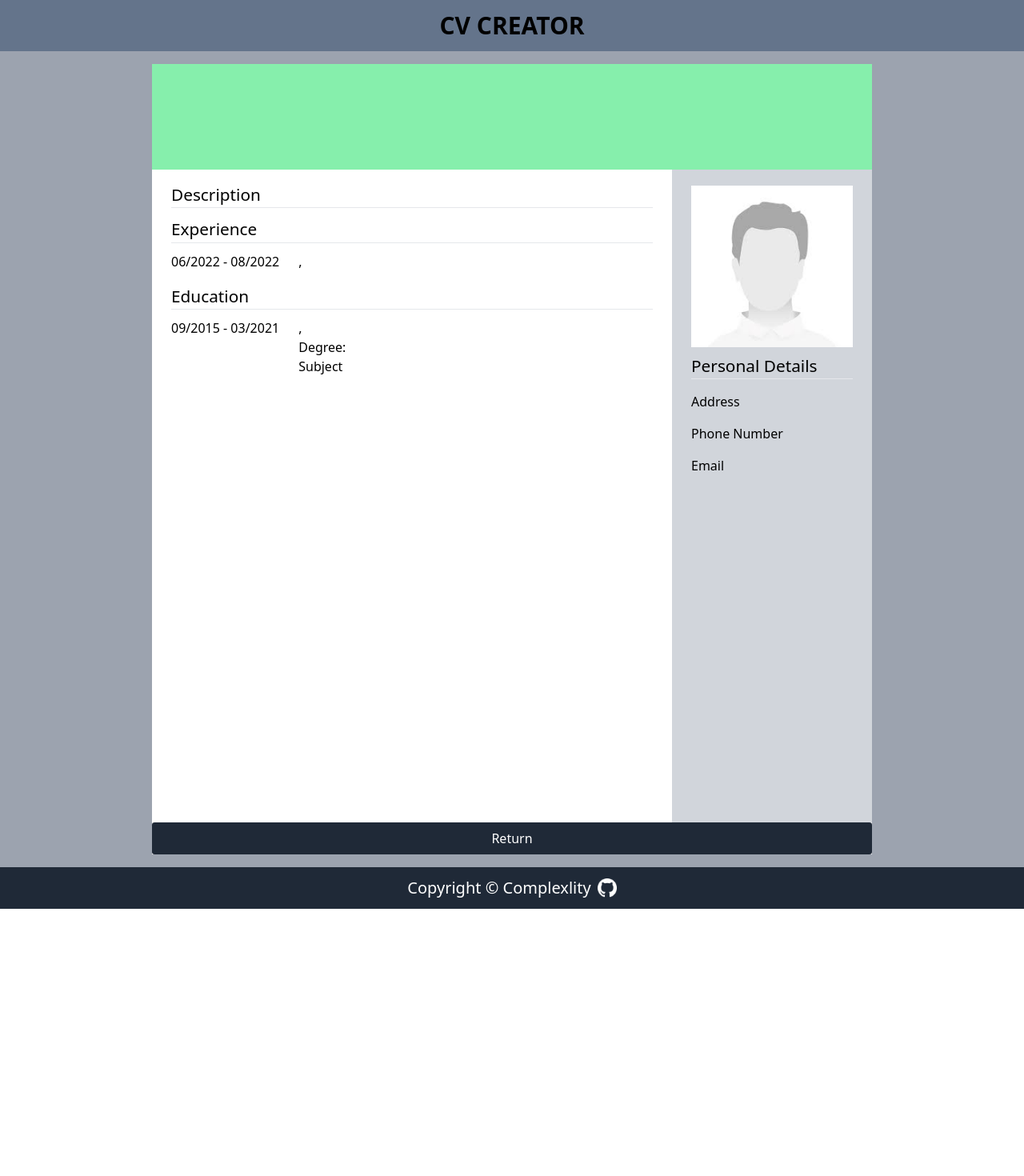
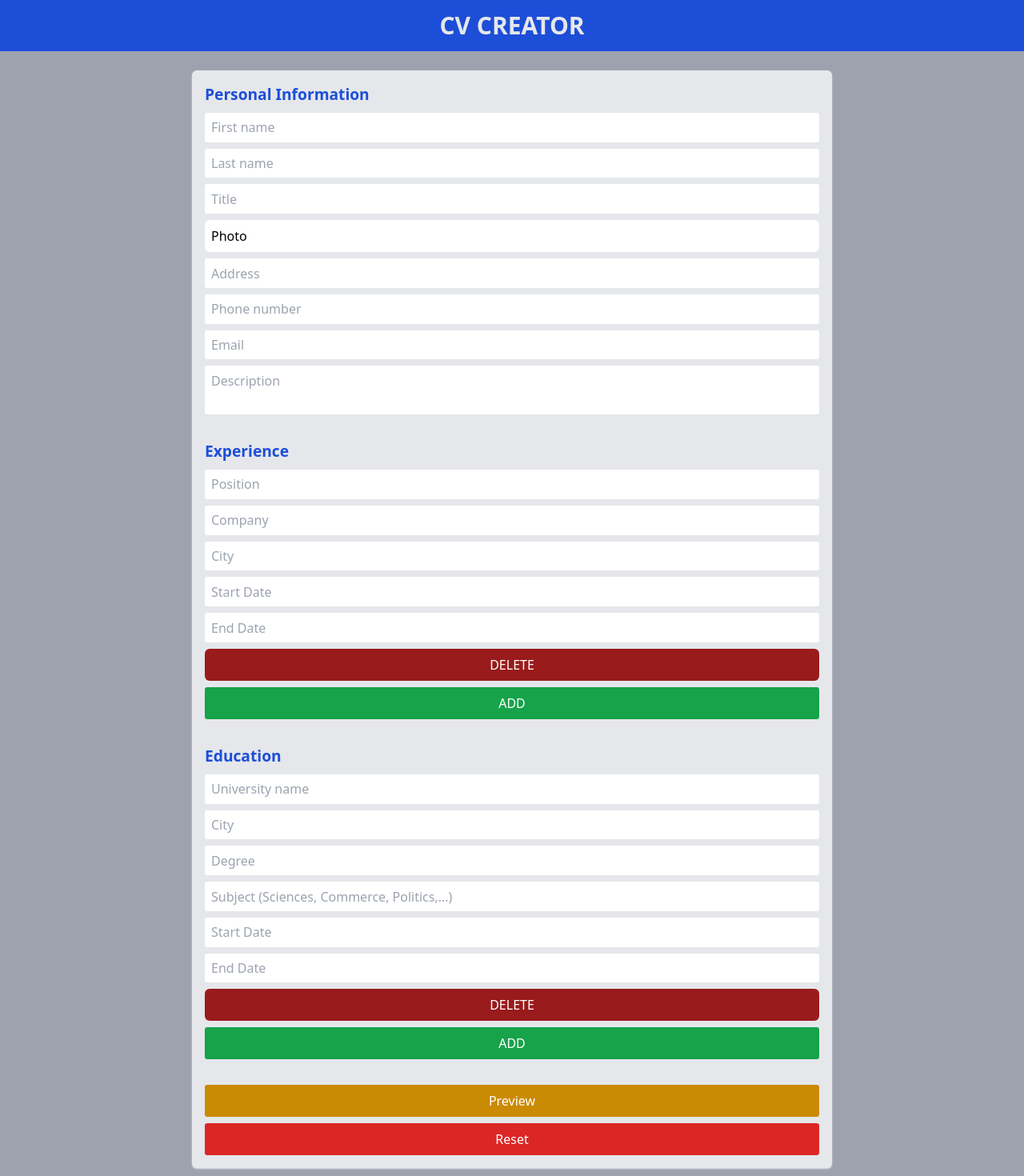
Before and after one commit to Complexlity/resume-builder, a React (Vite) app: page / in a window 1280 px wide. Shown: the top 1470 px of the page at 80% size. Before the commit the page ends 1136 px from the top, so only its background shows below. Built offline with nearby package versions, Linux system fonts and the light colour scheme.

Commit message:
Add button color styles

```diff
--- a/src/components/App.jsx
+++ b/src/components/App.jsx
@@ -3,8 +3,7 @@ import Header from "./Header";
 import uniqid from "uniqid";
 import Footer from "./Footer";
 
-const emptyInfo =
-{
+const emptyInfo = {
   firstName: "",
   lastName: "",
   title: "",
@@ -13,40 +12,38 @@ const emptyInfo =
   phone: "",
   email: "",
   desc: "",
-}
+};
 
 const emptyExperience = {
   id: uniqid(),
-  position:"",
+  position: "",
   company: "",
   city: "",
   startDate: "",
   endDate: "",
-}
+};
 
 const emptyEducation = {
-  id:uniqid(),
-  university:"",
-  city:"",
-  degree:"",
-  subject:"",
-  startDate:"",
-  endDate:""
-}
-
+  id: uniqid(),
+  university: "",
+  city: "",
+  degree: "",
+  subject: "",
+  startDate: "",
+  endDate: "",
+};
 
 function App() {
   return (
     <div className="App">
       <Header />
-      <div className="bg-gray-400 py-4">
+      <div className="bg-gray-400 py-6">
         <Form />
       </div>
       <Footer />
-
     </div>
   );
 }
 
 export default App;
-export { emptyExperience, emptyInfo, emptyEducation }
+export { emptyExperience, emptyInfo, emptyEducation };
--- a/src/components/Education.jsx
+++ b/src/components/Education.jsx
@@ -39,7 +39,6 @@ const Education = ({ data, deleteEducation, setEdu }) => {
         placeholder="Start Date"
         onFocus={(e) => (e.target.type = "date")}
         onChange={(e) => {
-          console.log(e.target.value);
           setEdu({ ...data, startDate: e.target.value });
         }}
       />
@@ -52,7 +51,7 @@ const Education = ({ data, deleteEducation, setEdu }) => {
       />
       <button
         onClick={removeComponent}
-        className="delete rounded-md bg-gray-800 py-2"
+        className="delete rounded-md bg-red-800 py-2"
       >
         DELETE
       </button>
--- a/src/components/Experience.jsx
+++ b/src/components/Experience.jsx
@@ -34,7 +34,6 @@ const Experience = ({ data, deleteExperience, setExp }) => {
         placeholder="Start Date"
         onFocus={(e) => (e.target.type = "date")}
         onChange={(e) => {
-          console.log(e.target.value);
           setExp({ ...data, startDate: e.target.value });
         }}
       />
@@ -47,7 +46,7 @@ const Experience = ({ data, deleteExperience, setExp }) => {
       />
       <button
         onClick={removeComponent}
-        className="delete rounded-md bg-gray-800 py-2"
+        className="delete rounded-md bg-red-800 py-2"
       >
         DELETE
       </button>
--- a/src/components/Form.jsx
+++ b/src/components/Form.jsx
@@ -10,14 +10,19 @@ const Form = () => {
   const [personalInfo, setPersonalInfo] = useState({ ...emptyInfo });
   const [experience, setExperience] = useState([{ ...emptyExperience }]);
   const [education, setEducation] = useState([{ ...emptyEducation }]);
-  const [isPreviewed, setIsPreviewed] = useState(true);
+  const [isPreviewed, setIsPreviewed] = useState(false);
 
   // General Styles
   function resetAll(e) {
     e.preventDefault();
+    if(confirm('Are you sure you want to clear all information?')){
     setPersonalInfo(emptyInfo);
     emptyExperience.id = uniqid();
     setExperience([emptyExperience]);
+    emptyEducation.id = uniqid()
+    setEducation([emptyEducation])
+    setTimeout(() => alert('Reset Success'), 500)
+  }
   }
 
   function TogglePreview() {
@@ -41,12 +46,9 @@ const Form = () => {
   function deleteExperience(id) {
     let experienceCopy = [...experience];
     let experienceList = experienceCopy.filter((exp) => exp.id !== id);
-    if (experienceList.length) setExperience(experienceList);
-    else {
-      alert("Must have at least one experience section");
-      return;
-    }
+    setExperience(experienceList);
   }
+
   function setExp(obj) {
     let experienceCopy = [...experience];
     let experienceList = experienceCopy.filter((exp) => exp.id !== obj.id);
@@ -73,13 +75,27 @@ const Form = () => {
     setEducation([...educationList, obj]);
   }
 
+  function showImage(e) {
+    let file = URL.createObjectURL(e.target.files[0]);
+    const alerted = personalInfo.photo
+      ? "Image Update Succesful"
+      : "Image Added";
+    let info = { ...personalInfo, photo: file };
+    setInfo(info);
+    alert(alerted);
+  }
+
   return (
     <>
       {!isPreviewed && (
-        <form className="form-element mx-auto grid w-full max-w-[900px] gap-8 p-4">
+        <form className="form-element mx-auto grid w-full max-w-[800px] gap-8 rounded-md bg-gray-200 p-4 shadow-sm shadow-slate-200">
           <div className="personal grid gap-2">
             <h2>Personal Information</h2>
-            <PersonalInfo data={personalInfo} setInfo={setInfo} />
+            <PersonalInfo
+              data={personalInfo}
+              setInfo={setInfo}
+              showImage={showImage}
+            />
           </div>
 
           <div className="experience grid gap-2">
@@ -94,7 +110,7 @@ const Form = () => {
                 />
               ))}
             </div>
-            <button className="bg-gray-800" onClick={addExperience}>
+            <button className="bg-green-600" onClick={addExperience}>
               ADD
             </button>
           </div>
@@ -111,17 +127,20 @@ const Form = () => {
                 />
               ))}
             </div>
-            <button className="bg-gray-800" onClick={addEducation}>
+            <button className="bg-green-600" onClick={addEducation}>
               ADD
             </button>
           </div>
 
           <div className="grid gap-2">
-            <button className="bg-gray-800" onClick={TogglePreview}>
+            <button className="bg-yellow-600 hover:bg-yellow-500 hover:text-gray-900 hover:opacity-[.8]" onClick={TogglePreview}>
               Preview
             </button>
-            <button className="bg-gray-800">Load Example</button>
-            <button className="bg-gray-800 text-white" onClick={resetAll}>
+
+            {/*
+            // Todo: Fetch random person from randompersongenerator api
+            <button className="bg-gray-800">Load Example</button> */}
+            <button className="bg-red-600 hover:bg-red-500 text-white" onClick={resetAll}>
               Reset
             </button>
           </div>
--- a/src/components/Header.jsx
+++ b/src/components/Header.jsx
@@ -1,6 +1,6 @@
 const Header = () => {
   return (
-    <div className="grid h-16 items-center bg-slate-500 text-center text-3xl font-bold">
+    <div className="grid h-16 items-center bg-blue-700 text-center text-3xl font-bold text-gray-200">
       <h1>CV CREATOR</h1>
     </div>
   );
--- a/src/components/PersonalInfo.jsx
+++ b/src/components/PersonalInfo.jsx
@@ -1,4 +1,4 @@
-const PersonalInfo = ({ data, setInfo }) => {
+const PersonalInfo = ({ data, setInfo, showImage }) => {
   const { firstName, lastName, title, photo, address, phone, email, desc } =
     data;
 
@@ -22,9 +22,14 @@ const PersonalInfo = ({ data, setInfo }) => {
         value={title}
         onChange={(e) => setInfo({ ...data, title: e.target.value })}
       />
-      <label className="rounded-md bg-gray-200 px-2 py-2 hover:bg-white">
+      <label className="rounded-md bg-white px-2 py-2 hover:bg-blue-400">
         Photo
-        <input className="hidden" type="file" name="Picture or ID" />
+        <input
+          className="hidden"
+          type="file"
+          name="Picture or ID"
+          onChange={showImage}
+        />
       </label>
       <input
         type="text"
--- a/src/components/Preview.jsx
+++ b/src/components/Preview.jsx
@@ -1,42 +1,51 @@
-// import '../index.css'
-import image from '../assets/avatar.jpg'
+import image from "../assets/avatar.jpg";
+
+function formatDate(date) {
+  let arr = date.split("-");
+  if (!date) return "";
+  return `${arr[1]}/${arr[0]}`;
+}
 
 const Previewed = ({ personalInfo, experience, education, TogglePreview }) => {
-  const { firstName, lastName, title, photo, address, phone, email, desc } = personalInfo
-  console.log(experience)
-  console.log(education)
-
+  const { firstName, lastName, title, photo, address, phone, email, desc } =
+    personalInfo;
+  console.log(experience);
+  console.log(education);
 
   return (
     <div className="mx-auto max-w-[900px]">
-      <div className="previewed min-h-[calc(70rem-8.25rem)] bg-white flex flex-col ">
-        <header className='bg-green-300 p-4 grid gap-2 h-[8.25rem]'>
-          <h1 className='text-6xl font-bold'>{firstName} {lastName}</h1>
-          <h2 className='text-2xl'>{title}</h2>
+      <div className="previewed flex min-h-[calc(70rem-8.25rem)] flex-col bg-white ">
+        <header className="grid h-[8.25rem] gap-2 bg-sky-300 p-4">
+          <h1 className="text-6xl font-bold">
+            {firstName} {lastName}
+          </h1>
+          <h2 className="text-2xl">{title}</h2>
         </header>
         <div className="content-grid grid flex-1">
-        <div className='px-6 pt-4'>
+          <div className="px-6 pt-4">
             <h3>Description</h3>
             <hr />
-          <p className='break-words italic'>{desc} </p>
+            <p className="break-words italic">{desc} </p>
             <h3>Experience</h3>
             <hr />
-          {experience.map(obj => <Experience key={obj.id} data={obj} /> )}
+            {experience.map((obj) => (
+              <Experience key={obj.id} data={obj} />
+            ))}
             <h3>Education</h3>
             <hr></hr>
-          {education.map(obj => <Education key={obj.id} data={obj} />)}
-
-
+            {education.map((obj) => (
+              <Education key={obj.id} data={obj} />
+            ))}
           </div>
-        <div className='bg-gray-300 px-6 pt-5'>
-          <img src={photo || image} alt="nothing" className='mx-auto' />
+          <div className="bg-gray-300 px-6 pt-5">
+            <img src={photo || image} alt="nothing" className="mx-auto" />
             <h3>Personal Details</h3>
             <hr />
-        <h4 className='mt-4'>Address</h4>
-        <p className='break-words'>{address}</p>
-        <h4 className='mt-4'>Phone Number</h4>
+            <h4 className="mt-4">Address</h4>
+            <p className="break-words">{address}</p>
+            <h4 className="mt-4">Phone Number</h4>
             <p>{phone}</p>
-        <h4 className='mt-4'>Email</h4>
+            <h4 className="mt-4">Email</h4>
             <p>{email}</p>
           </div>
         </div>
@@ -44,56 +53,51 @@ const Previewed = ({ personalInfo, experience, education, TogglePreview }) => {
           Return
         </button>
       </div>
-
     </div>
   );
 };
 
-
 function Experience({ data }) {
-  const { position, company, city, startDate, endDate } = data
+  const { position, company, city, startDate, endDate } = data;
   return (
-    <div className='flex gap-6 mb-4'>
-    <div>06/2022 <span> - </span> 08/2022</div>
+    <div className="mb-4 flex gap-6">
+      <div>
+        {formatDate(startDate)}
+        <span> - </span> {formatDate(endDate)}
+      </div>
       <div>
         <h4>{position}</h4>
-      <p className='break-words'>{company}, {city}</p>
+        <p className="break-words">
+          {company}, {city}
+        </p>
       </div>
     </div>
-    )
+  );
 }
 
-
-function Education({ data }){
-  const { university, city, degree, subject, startDate, endDate } = data
+function Education({ data }) {
+  const { university, city, degree, subject, startDate, endDate } = data;
   return (
-    <div className='flex gap-6 mb-4'>
-            <p className='min-w-fit'>09/2015 <span>-</span> 03/2021</p>
+    <div className="mb-4 flex gap-6">
+      <p className="min-w-fit">
+        {formatDate(startDate)}
+        <span> - </span> {formatDate(endDate)}{" "}
+      </p>
       <div>
-              <h4>{university}, {city}</h4>
-              <div className='degree'>
+        <h4>
+          {university}, {city}
+        </h4>
+        <div className="degree">
           <p>Degree:</p>
-                <p className='break-words'>{degree}</p>
+          <p className="break-words">{degree}</p>
         </div>
-            <div className='degree'>
+        <div className="degree">
           <p>Subject</p>
-              <p className='break-words'>{subject}</p>
+          <p className="break-words">{subject}</p>
         </div>
       </div>
     </div>
   );
 }
 
-
-
-
-
-
-
-
-
-
-
-
-
 export default Previewed;
--- a/src/index.css
+++ b/src/index.css
@@ -22,12 +22,20 @@ button {
   box-shadow: 0 0 .1rem 0.2rem hsl(211, 99%, 65%);
   }
 
+  .form-element h2 {
+    font-weight: bold;
+    color:#1d4ed8;
+    font-size:1.2rem
+  }
+
   .content-grid {
     grid-template-columns: 1fr 250px;
   }
 
   .previewed h3 {
-    font-size:1.3rem;
+    color:#1d4ed8;
+    font-size:1.1rem;
+
   }
 
 
@@ -52,3 +60,8 @@ button {
 .break-wordss{
   hyphens: auto;
 }
+
+button:focus, button:focus-visible{
+  border:2px solid rgb(122, 121, 121);
+  outline:none
+}
```
Also changed, not shown: src/components/Footer.jsx (+13 -7 lines). Lines whose indentation alone changed are shown as unchanged.
